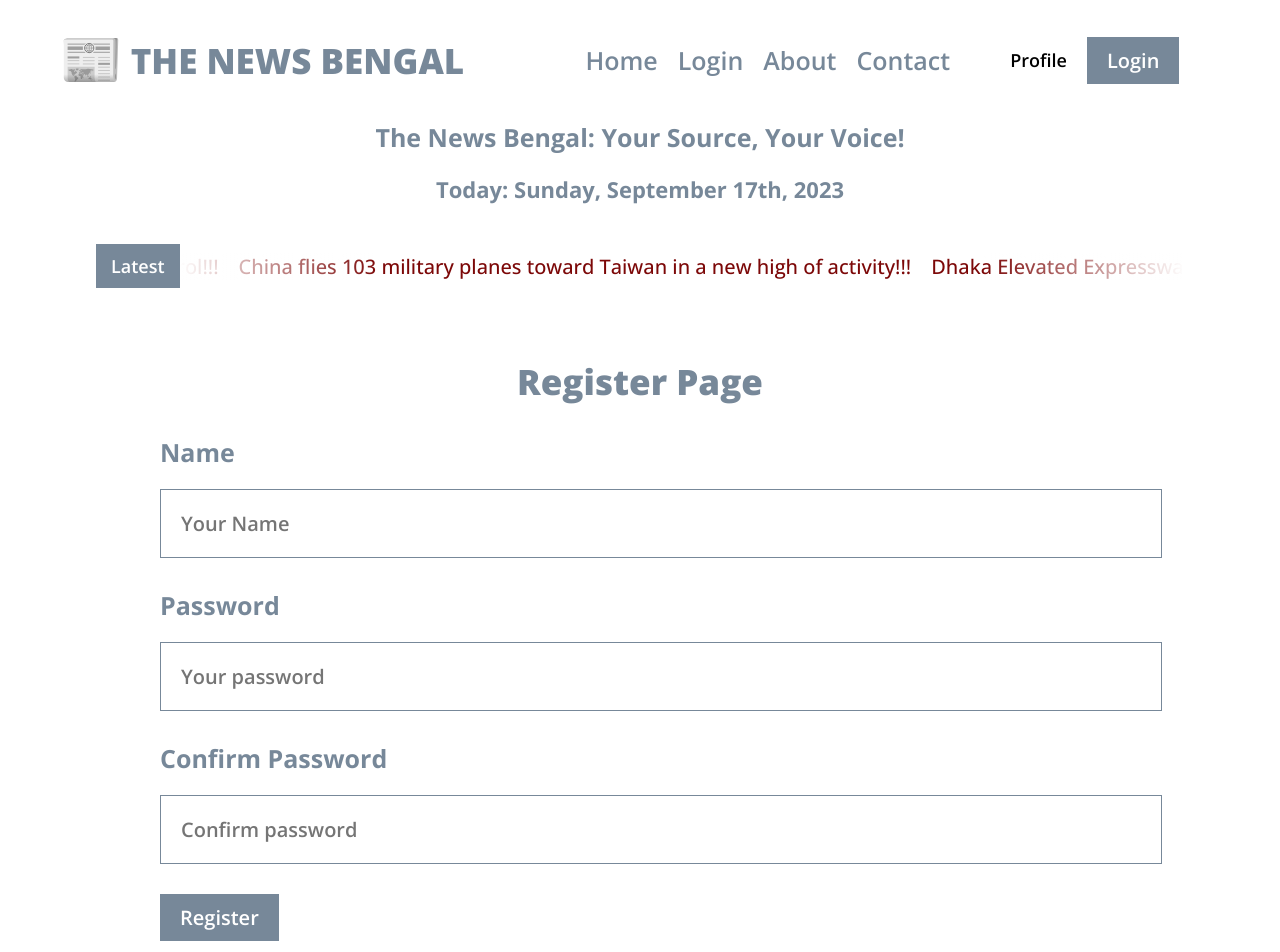
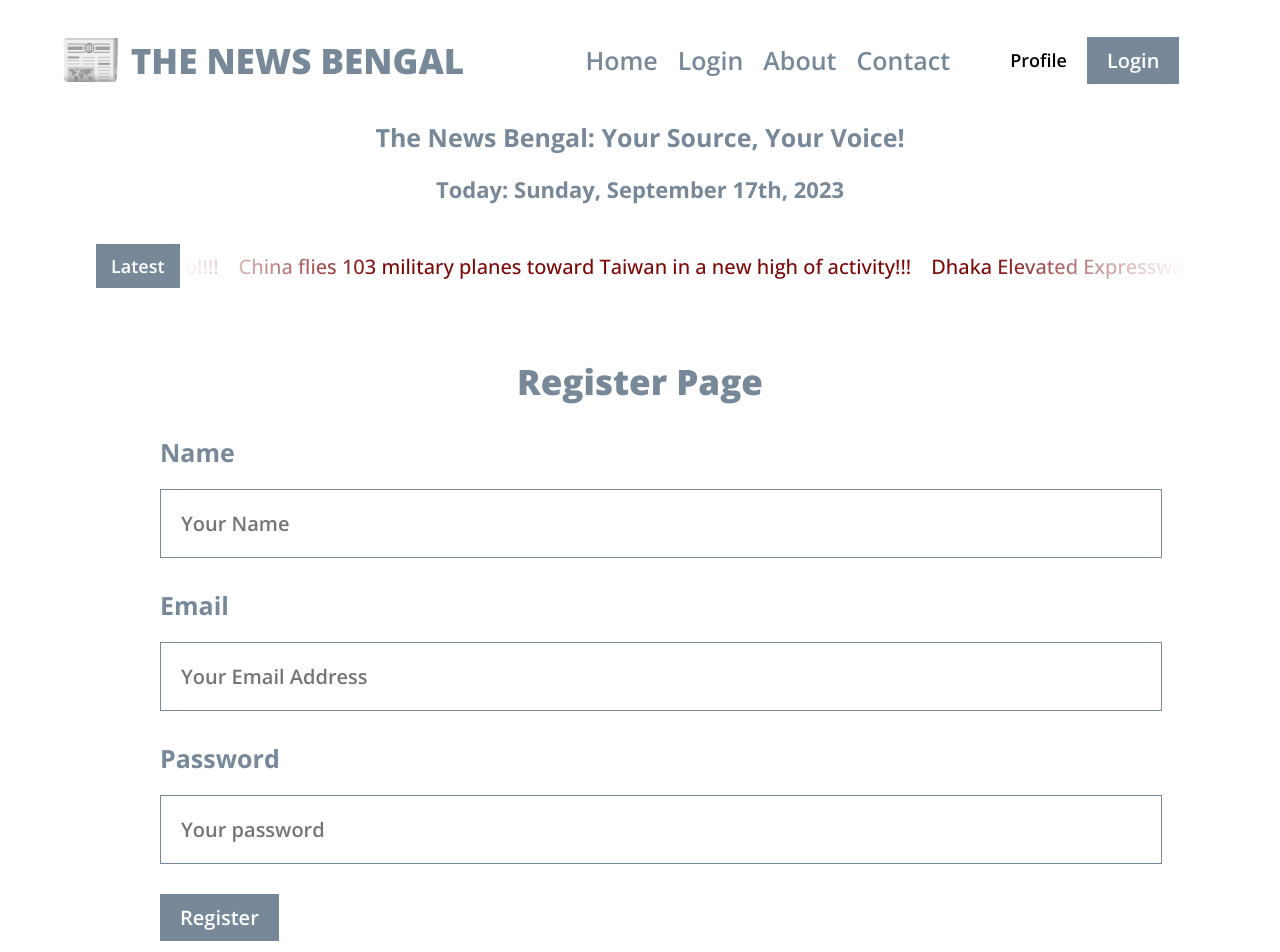
Before and after one commit to Developer-Sahariar-Reza/auth-system, a React (Vite) app: page /register in a window 1280 px wide. Shown: the top 952 px of the page. Built offline with nearby package versions, Linux system fonts and the light colour scheme.

Commit message:
create user added

```diff
--- a/src/main.jsx
+++ b/src/main.jsx
@@ -4,11 +4,13 @@ import "./index.css";
 import { RouterProvider } from "react-router-dom";
 import { router } from "./routes/Routes";
 import AuthProvider from "./providers/AuthProvider";
+import { Toaster } from "react-hot-toast";
 
 ReactDOM.createRoot(document.getElementById("root")).render(
   <React.StrictMode>
     <AuthProvider>
       <RouterProvider router={router} />
+      <Toaster />
     </AuthProvider>
   </React.StrictMode>
 );
--- a/src/pages/Login/Register/Register.jsx
+++ b/src/pages/Login/Register/Register.jsx
@@ -1,17 +1,50 @@
-import React from "react";
+import React, { useContext } from "react";
 import "./Register.css";
 import { Link } from "react-router-dom";
 import { FaGoogle, FaGithub, FaFacebook } from "react-icons/fa6";
+import { AuthContext } from "../../../providers/AuthProvider";
+import toast from "react-hot-toast";
 
 const Register = () => {
+  const { createUser } = useContext(AuthContext);
+
+  const handleRegister = (event) => {
+    event.preventDefault();
+
+    const form = event.target;
+    const name = form.name.value;
+    const email = form.email.value;
+    const password = form.password.value;
+
+    createUser(email, password)
+      .then((result) => {
+        const createdUser = result.user;
+        form.reset();
+        toast.success("Registration Successful");
+      })
+      .catch((error) => {
+        const errorMessage = error.message;
+        console.log(errorMessage);
+      });
+  };
+
   return (
     <div className="register">
       <h1>Register Page</h1>
 
-      <form>
+      <form onSubmit={handleRegister}>
         <div>
           <label>Name</label>
           <input type="text" name="name" placeholder="Your Name" required />
+        </div>
+        <div>
+          <label>Email</label>
+          <input
+            type="email"
+            name="email"
+            placeholder="Your Email Address"
+            required
+          />
         </div>
         <div>
           <label>Password</label>
@@ -19,15 +52,6 @@ const Register = () => {
             type="password"
             name="password"
             placeholder="Your password"
-            required
-          />
-        </div>
-        <div>
-          <label>Confirm Password</label>
-          <input
-            type="password"
-            name="confirm-password"
-            placeholder="Confirm password"
             required
           />
         </div>
--- a/src/providers/AuthProvider.jsx
+++ b/src/providers/AuthProvider.jsx
@@ -1,5 +1,5 @@
 import React from "react";
-import { getAuth } from "firebase/auth";
+import { createUserWithEmailAndPassword, getAuth } from "firebase/auth";
 import { app } from "../firebase/firebase.config";
 import { createContext } from "react";
 
@@ -8,7 +8,12 @@ export const AuthContext = createContext(null);
 
 const AuthProvider = ({ children }) => {
   const user = null;
-  const authInfo = { user };
+
+  const createUser = (email, password) => {
+    return createUserWithEmailAndPassword(auth, email, password);
+  };
+
+  const authInfo = { user, createUser };
   return (
     <AuthContext.Provider value={authInfo}>{children}</AuthContext.Provider>
   );
```
